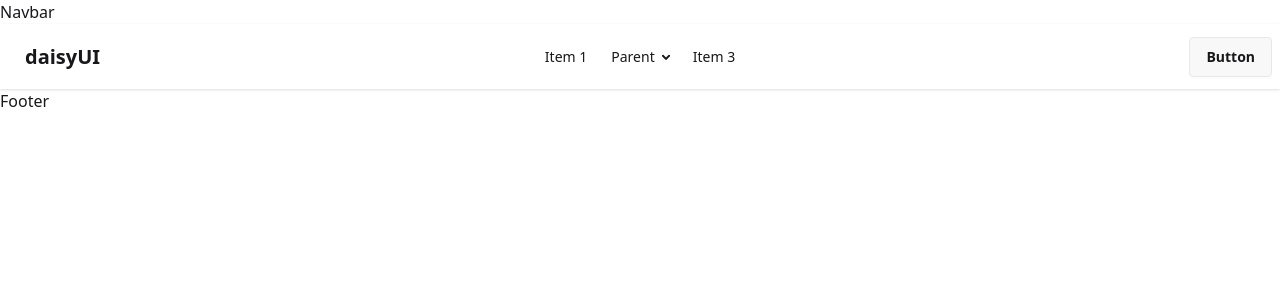
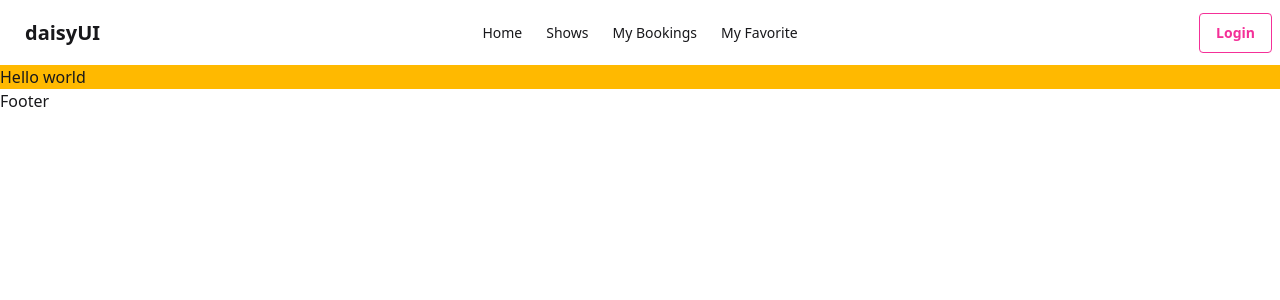
Before and after one commit to ajkacca457/curtain-call, a React (Vite) app in the folder client/: page / in a window 1280 px wide. Shown: the top 300 px of the page. Built offline with nearby package versions, Linux system fonts and the light colour scheme.

Commit message:
add navigation and header

```diff
--- a/client/src/components/Navbar.jsx
+++ b/client/src/components/Navbar.jsx
@@ -1,9 +1,75 @@
-import React from 'react'
+import { Link } from "react-router-dom";
 
 const Navbar = () => {
   return (
-    <div>Navbar</div>
-  )
-}
+    <div>
+      <div className="navbar max-w-[1600px] mx-auto">
+        <div className="navbar-start">
+          <div className="dropdown">
+            <div tabIndex={0} role="button" className="btn btn-ghost lg:hidden">
+              <svg
+                xmlns="http://www.w3.org/2000/svg"
+                className="h-5 w-5"
+                fill="none"
+                viewBox="0 0 24 24"
+                stroke="currentColor"
+              >
+                {" "}
+                <path
+                  strokeLinecap="round"
+                  strokeLinejoin="round"
+                  strokeWidth="2"
+                  d="M4 6h16M4 12h8m-8 6h16"
+                />{" "}
+              </svg>
+            </div>
+            <ul
+              tabIndex={0}
+              className="menu menu-sm dropdown-content bg-base-100 rounded-box z-1 mt-3 w-52 p-2 shadow"
+            >
+              <li>
+                <a>Item 1</a>
+              </li>
+              <li>
+                <a>Parent</a>
+                <ul className="p-2">
+                  <li>
+                    <a>Submenu 1</a>
+                  </li>
+                  <li>
+                    <a>Submenu 2</a>
+                  </li>
+                </ul>
+              </li>
+              <li>
+                <a>Item 3</a>
+              </li>
+            </ul>
+          </div>
+          <a className="btn btn-ghost text-xl">daisyUI</a>
+        </div>
+        <div className="navbar-center hidden lg:flex">
+          <ul className="menu menu-horizontal px-1">
+            <li>
+              <Link to="/">Home</Link>
+            </li>
+            <li>
+              <Link to="/shows">Shows</Link>
+            </li>
+            <li>
+              <Link to="/my-bookings">My Bookings</Link>
+            </li>
+            <li>
+              <Link to="/my-favorite">My Favorite</Link>
+            </li>
+          </ul>
+        </div>
+        <div className="navbar-end">
+          <button class="btn btn-outline btn-secondary">Login</button>
+        </div>
+      </div>
+    </div>
+  );
+};
 
-export default Navbar
+export default Navbar;
--- a/client/src/pages/Home.jsx
+++ b/client/src/pages/Home.jsx
@@ -3,78 +3,7 @@ import React from "react";
 const Home = () => {
   return (
     <div className="bg-amber-400">
-      <div className="navbar bg-base-100 shadow-sm">
-        <div className="navbar-start">
-          <div className="dropdown">
-            <div tabIndex={0} role="button" className="btn btn-ghost lg:hidden">
-              <svg
-                xmlns="http://www.w3.org/2000/svg"
-                className="h-5 w-5"
-                fill="none"
-                viewBox="0 0 24 24"
-                stroke="currentColor"
-              >
-                {" "}
-                <path
-                  strokeLinecap="round"
-                  strokeLinejoin="round"
-                  strokeWidth="2"
-                  d="M4 6h16M4 12h8m-8 6h16"
-                />{" "}
-              </svg>
-            </div>
-            <ul
-              tabIndex={0}
-              className="menu menu-sm dropdown-content bg-base-100 rounded-box z-1 mt-3 w-52 p-2 shadow"
-            >
-              <li>
-                <a>Item 1</a>
-              </li>
-              <li>
-                <a>Parent</a>
-                <ul className="p-2">
-                  <li>
-                    <a>Submenu 1</a>
-                  </li>
-                  <li>
-                    <a>Submenu 2</a>
-                  </li>
-                </ul>
-              </li>
-              <li>
-                <a>Item 3</a>
-              </li>
-            </ul>
-          </div>
-          <a className="btn btn-ghost text-xl">daisyUI</a>
-        </div>
-        <div className="navbar-center hidden lg:flex">
-          <ul className="menu menu-horizontal px-1">
-            <li>
-              <a>Item 1</a>
-            </li>
-            <li>
-              <details>
-                <summary>Parent</summary>
-                <ul className="p-2">
-                  <li>
-                    <a>Submenu 1</a>
-                  </li>
-                  <li>
-                    <a>Submenu 2</a>
-                  </li>
-                </ul>
-              </details>
-            </li>
-            <li>
-              <a>Item 3</a>
-            </li>
-          </ul>
-        </div>
-        <div className="navbar-end">
-          <a className="btn">Button</a>
-        </div>
-      </div>
+        <h1>Hello world</h1>
     </div>
   );
 };
```
